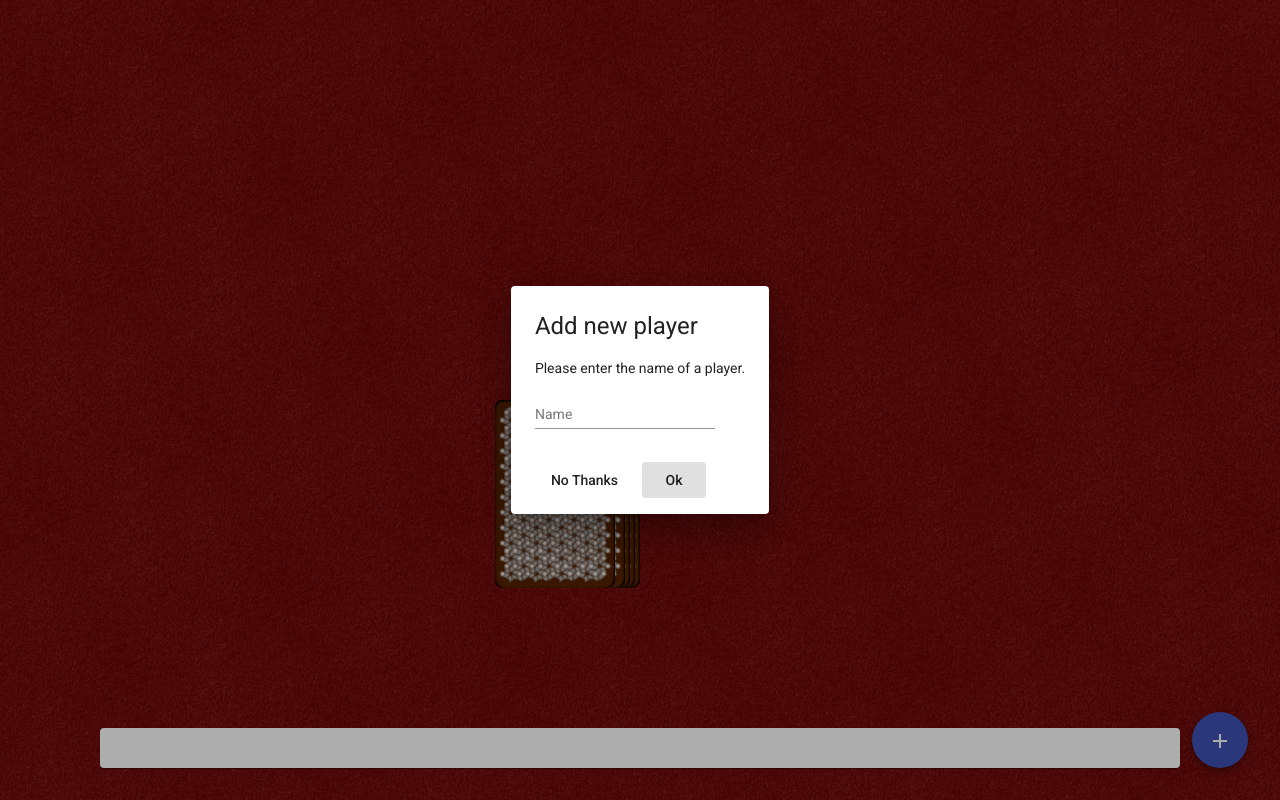
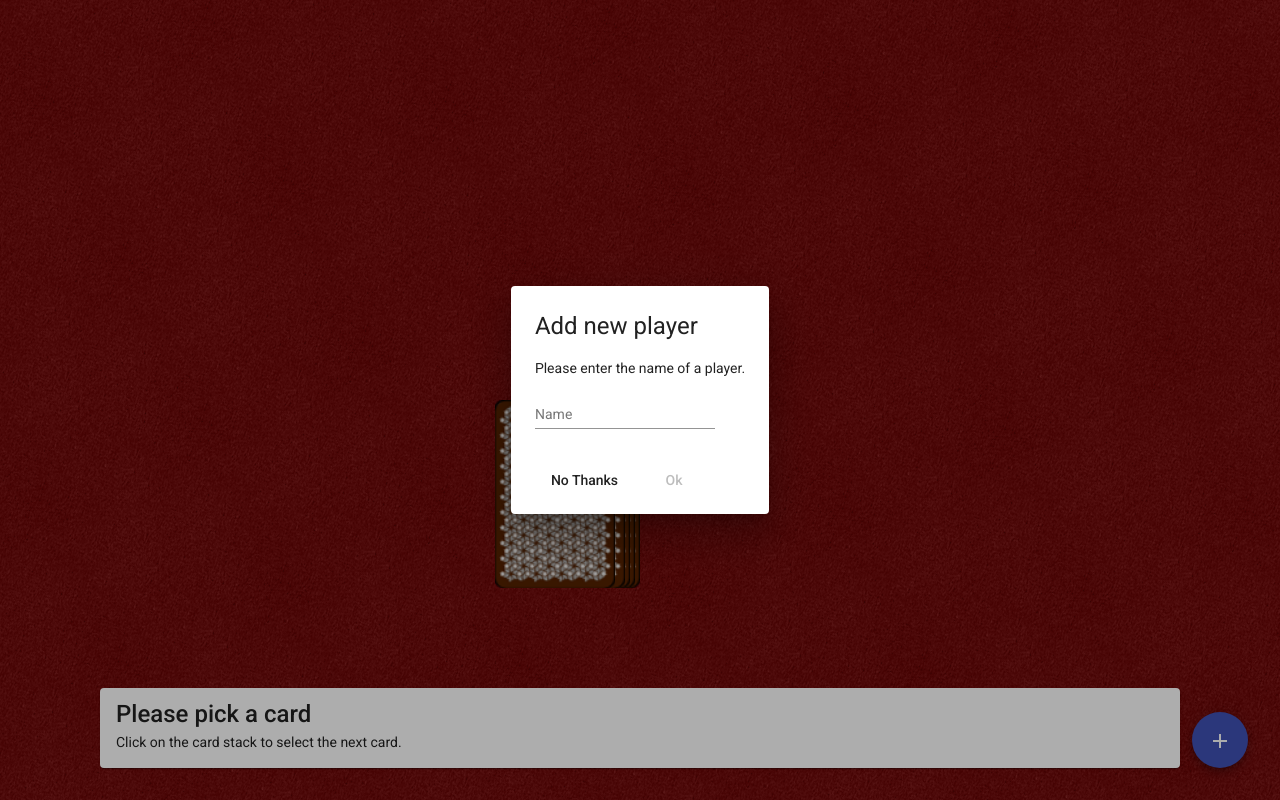
Before and after one commit to PaterAnderson/ringoffire, an Angular app: page /game in a window 1280 px wide. Both pictures are taken after a click on the button "add". Built offline with nearby package versions, Linux system fonts and the light colour scheme.

Commit message:
added close dialog function and standard info text

```diff
--- a/src/app/dialog-add-player/dialog-add-player.component.html
+++ b/src/app/dialog-add-player/dialog-add-player.component.html
@@ -11,5 +11,5 @@
 </div>
 <div mat-dialog-actions>
   <button mat-button (click)="onNoClick()">No Thanks</button>
-  <button mat-button [mat-dialog-close]="name" cdkFocusInitial>Ok</button>
+  <button mat-button [disabled]="name.length == 0" [mat-dialog-close]="name" cdkFocusInitial>Ok</button>
 </div>
--- a/src/app/dialog-add-player/dialog-add-player.component.ts
+++ b/src/app/dialog-add-player/dialog-add-player.component.ts
@@ -1,4 +1,5 @@
 import { Component, OnInit } from '@angular/core';
+import { MatDialogRef } from '@angular/material/dialog';
 
 @Component({
   selector: 'app-dialog-add-player',
@@ -7,11 +8,12 @@ import { Component, OnInit } from '@angular/core';
 })
 export class DialogAddPlayerComponent implements OnInit {
   name: string = '';
-  constructor() { }
+  constructor(public dialogRef: MatDialogRef<DialogAddPlayerComponent>) { }
 
   ngOnInit(): void {
   }
 
-  onNoClick() {}
-
+  onNoClick() {
+    this.dialogRef.close();
+  }
 }
--- a/src/app/game-info/game-info.component.html
+++ b/src/app/game-info/game-info.component.html
@@ -1,6 +1,6 @@
 <mat-card>
-    <mat-card-title>{{ title }}</mat-card-title>
+    <mat-card-title>{{ card ? title: 'Please pick a card' }}</mat-card-title>
     <mat-card-content>
-        {{ description }}
+        {{ card ? description: 'Click on the card stack to select the next card.' }}
     </mat-card-content>
 </mat-card>
--- a/src/app/game/game.component.ts
+++ b/src/app/game/game.component.ts
@@ -42,7 +42,9 @@ export class GameComponent implements OnInit {
     const dialogRef = this.dialog.open(DialogAddPlayerComponent);
 
     dialogRef.afterClosed().subscribe(name => {
-      this.game.players.push(name);
+      if (name && name.length > 0) {
+        this.game.players.push(name);
+      }
     })
   }
 }
```
